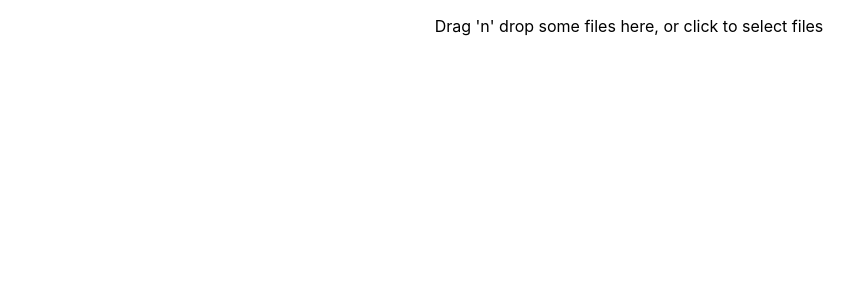
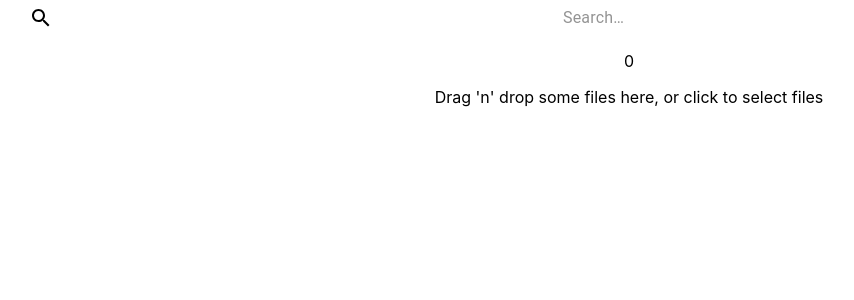
Before and after one commit to EvgHrn/plotters-log-analyser, a React (Create React App) app: page / in a window 1280 px wide. Shown: the top 300 px of the page, without its empty margins (11-865 px from the left). Built offline with nearby package versions, Linux system fonts and the light colour scheme.

Commit message:
Add search

```diff
--- a/package.json
+++ b/package.json
@@ -3,6 +3,8 @@
   "version": "0.1.0",
   "private": true,
   "dependencies": {
+    "@material-ui/core": "^4.9.9",
+    "@material-ui/icons": "^4.9.1",
     "@testing-library/jest-dom": "^4.2.4",
     "@testing-library/react": "^9.3.2",
     "@testing-library/user-event": "^7.1.2",
--- a/public/index.html
+++ b/public/index.html
@@ -3,6 +3,7 @@
   <head>
     <meta charset="utf-8" />
     <link rel="icon" href="%PUBLIC_URL%/favicon.ico" />
+    <link rel="stylesheet" href="https://fonts.googleapis.com/icon?family=Material+Icons" />
     <meta name="viewport" content="width=device-width, initial-scale=1" />
     <meta name="theme-color" content="#000000" />
     <meta
--- a/src/App.js
+++ b/src/App.js
@@ -1,19 +1,32 @@
 import React, {useState} from 'react';
-import logo from './logo.svg';
 import './App.css';
 import Dropzone from './components/Dropzone';
-import {Parser} from './utils/Parser';
+import Parser from './utils/Parser';
+import Search from './components/Search';
 
 function App() {
 
-  // const [text, setText] = useState("");
+  const [jobs, setJobs] = useState([]);
+
+  const [jobsCount, setJobsCount] = useState(0);
 
   const logHandle = (text) => {
-    Parser.parse(text);
+    const jobsArr = jobs.concat(Parser.parse(text));
+    setJobs(jobsArr);
+    setJobsCount(jobsArr.length);
+  };
+
+  const searchHandle = (orderNumber) => {
+    const jobsFiltered = jobs.filter((jobObj) => {
+      jobObj.images.some((imageObj) => imageObj.imgName.includes(orderNumber));
+    });
+    setJobsCount(jobsFiltered.length);
   };
 
   return (
     <div className="App">
+      <Search searchHandle={searchHandle}/>
+      <p>{jobsCount}</p>
       <Dropzone setText={logHandle}/>
     </div>
   );
--- /dev/null
+++ b/src/components/Search.js
@@ -0,0 +1,78 @@
+import React, { useState} from 'react';
+import { fade, makeStyles } from '@material-ui/core/styles';
+import SearchIcon from '@material-ui/icons/Search';
+import InputBase from '@material-ui/core/InputBase';
+
+const useStyles = makeStyles((theme) => ({
+	search: {
+		position: 'relative',
+		borderRadius: theme.shape.borderRadius,
+		backgroundColor: fade(theme.palette.common.white, 0.15),
+		'&:hover': {
+			backgroundColor: fade(theme.palette.common.white, 0.25),
+		},
+		marginRight: theme.spacing(2),
+		marginLeft: 0,
+		width: '100%',
+		[theme.breakpoints.up('sm')]: {
+			marginLeft: theme.spacing(3),
+			width: 'auto',
+		},
+	},
+	searchIcon: {
+		padding: theme.spacing(0, 2),
+		height: '100%',
+		position: 'absolute',
+		pointerEvents: 'none',
+		display: 'flex',
+		alignItems: 'center',
+		justifyContent: 'center',
+	},
+	inputRoot: {
+		color: 'inherit',
+	},
+	inputInput: {
+		padding: theme.spacing(1, 1, 1, 0),
+		// vertical padding + font size from searchIcon
+		paddingLeft: `calc(1em + ${theme.spacing(4)}px)`,
+		transition: theme.transitions.create('width'),
+		width: '100%',
+		[theme.breakpoints.up('md')]: {
+			width: '20ch',
+		},
+	},
+}));
+
+const Search = (props) => {
+
+	const [searchValue, setSearchValue] = useState("");
+
+	const classes = useStyles();
+
+	const searchHandle = (newSearchValue) => {
+		if(newSearchValue !== searchValue) {
+			setSearchValue(newSearchValue);
+			props.searchHandle(newSearchValue);
+		}
+	};
+
+	return (
+		<div className={classes.search}>
+			<div className={classes.searchIcon}>
+				<SearchIcon />
+			</div>
+			<InputBase
+				placeholder="Search…"
+				classes={{
+					root: classes.inputRoot,
+					input: classes.inputInput,
+				}}
+				inputProps={{ 'aria-label': 'search' }}
+				onChange={(e) => searchHandle(e.target.value)}
+				value={searchValue}
+			/>
+		</div>
+	)
+};
+
+export default Search;
--- a/src/utils/Parser.js
+++ b/src/utils/Parser.js
@@ -1,4 +1,4 @@
-export class Parser {
+class Parser {
 
 	static getJobs = (str) => {
 		const jobsArr = str.match(/(?<=StartDate)[\s\S]+?(?=(StartDate|$))/g).map((jobStr) => "StartDate" + jobStr);
@@ -123,5 +123,8 @@ export class Parser {
 			result.push(this.jobParse(jobsStrArr[i]));
 		}
 		console.log("result: ", result);
+		return result;
 	};
 }
+
+export default Parser;
```
Also changed, not shown: 1 other file (tests, documents, lock files or other folders).
